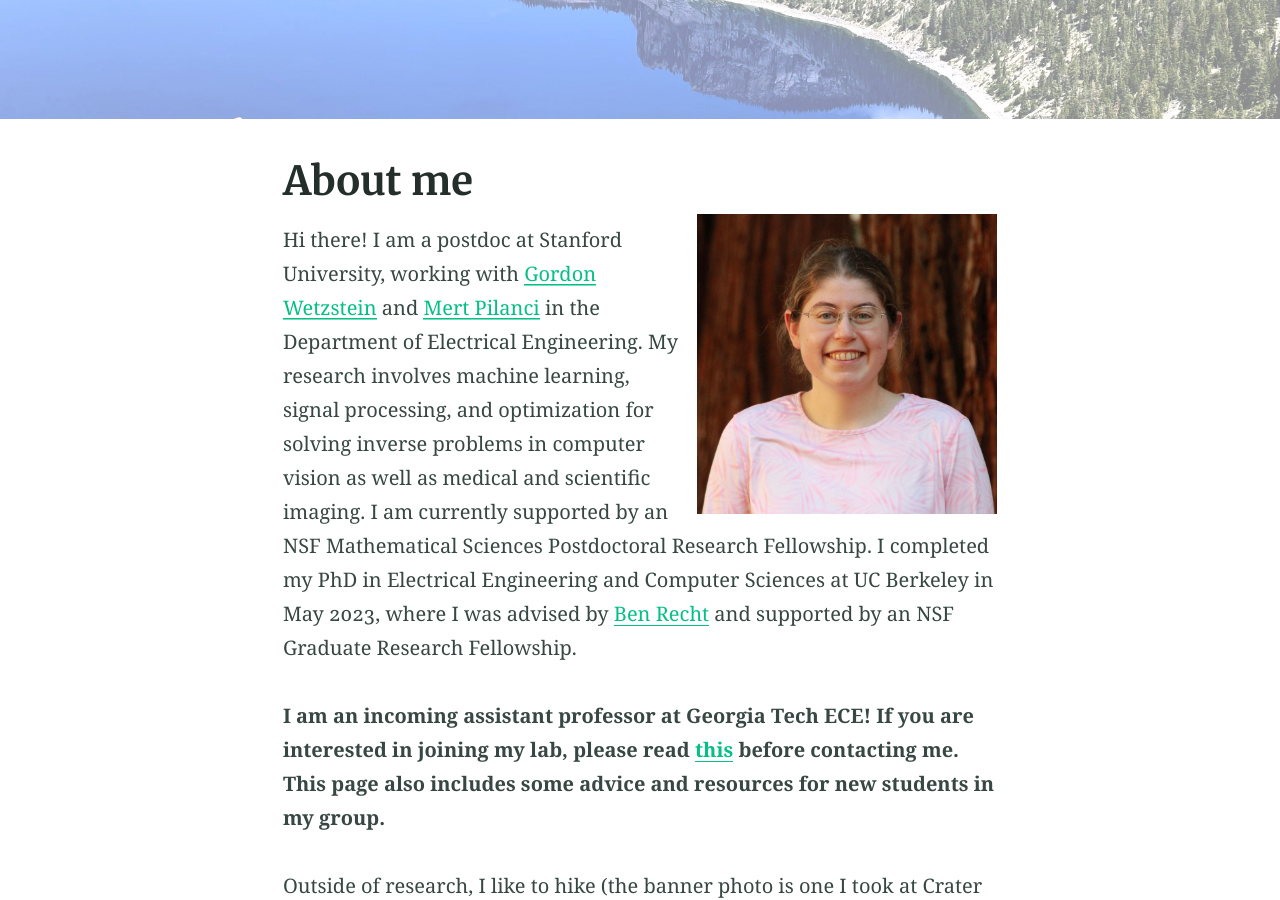
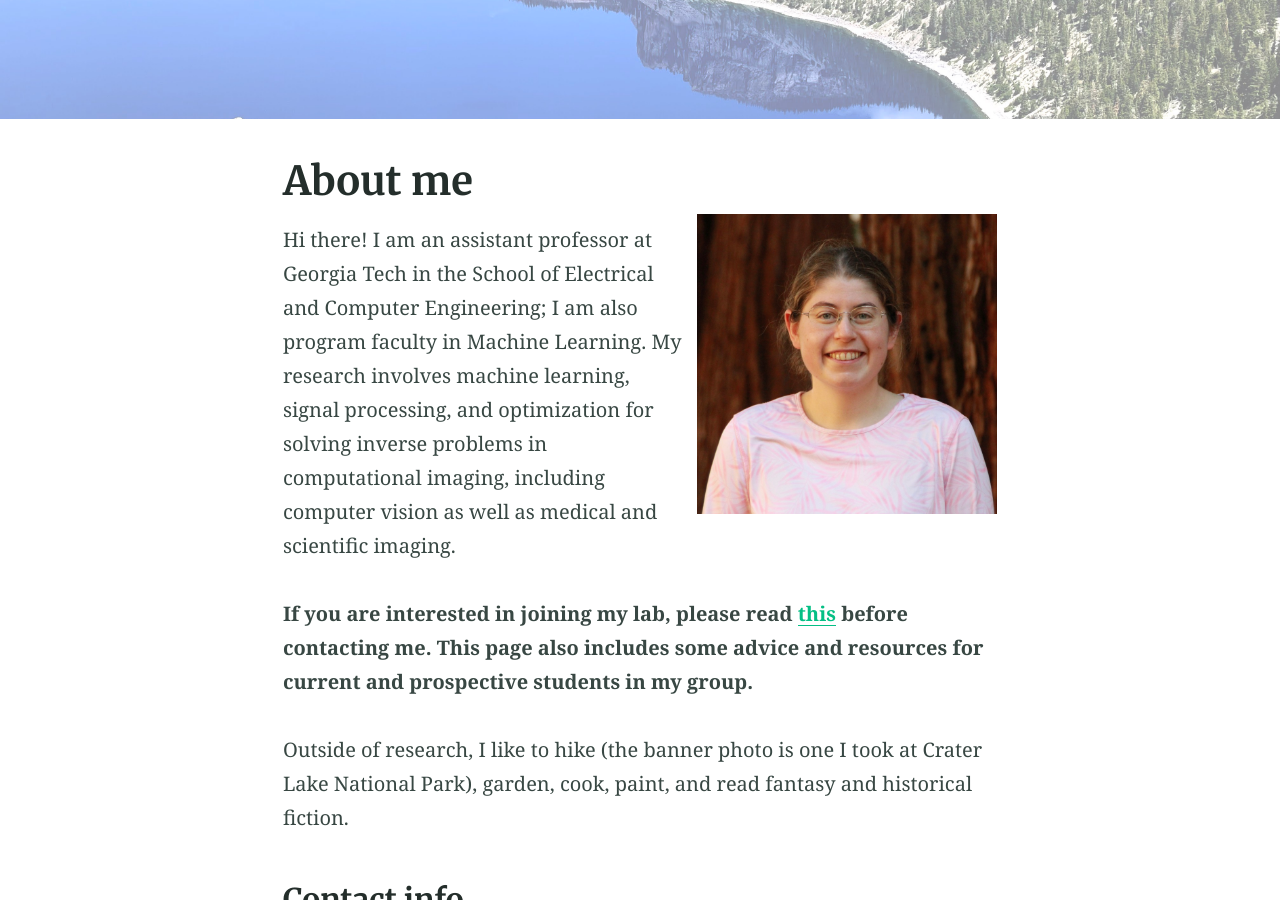
Before and after one commit to sarafridov/sarafridov.github.io, a Jekyll site: the page built from index.md, in a window 1280 px wide and 900 px high, scrolled down 289 px. Built offline with Jekyll 4.4.1, drawn with Linux system fonts in a browser that asks for light colours; some of the changed text lies outside the part shown.

```diff
--- a/_config.yml
+++ b/_config.yml
@@ -97,11 +97,11 @@ encoding: utf-8 # Make sure the encoding is right
 lang: en-GB # Set the site language
 title: "Sara Fridovich-Keil" # Site name or title, also used in jekyll-seo-tag
 logo: "/assets/logos/logo.svg" # Site logo, also used in jekyll-seo-tag
-description: "I am a postdoc in the EE at Stanford, and incoming Assistant Professor in ECE at Georgia Tech. My research involves machine learning, signal processing, and optimization for solving inverse problems in computer vision as well as medical and scientific imaging." # Site description and default description, also used in jekyll-seo-tag
+description: "I am an Assistant Professor in ECE at Georgia Tech. My research involves machine learning, signal processing, and optimization for solving inverse problems in computer vision as well as medical and scientific imaging." # Site description and default description, also used in jekyll-seo-tag
 url: "https://sarafridov.github.io" # Site url, also used in jekyll-seo-tag
 baseurl: ""
 repo: "https://github.com/sarafridov/sarafridov.github.io"
-email: "sarafk@stanford.edu"
+email: "sfk@gatech.edu"
 # disqus: "alembic-1" # Blog post comments, uncomment the option and set the site ID from your Disqus account
 # google_analytics: ''
 # google_analytics_anonymize_ip: ''
@@ -134,7 +134,7 @@ navigation_header:
 # - title: Resources
 #   url: /resources/
 - title: Curriculum Vitae
-  url: '/assets/pdfs/9.23.2024.pdf'
+  url: '/assets/pdfs/8.4.2025.pdf'
 
 navigation_footer:
 - title: Created by Sara Fridovich-Keil
--- a/index.md
+++ b/index.md
@@ -8,21 +8,24 @@ excerpt: "inverse problems, computational imaging, computer vision, foundations
 
 {% include figure.html image="/assets/imgs/headshot_stanford.jpeg" position="right" width="300" height="800" %}
 
-Hi there! I am a postdoc at Stanford University, working with [Gordon Wetzstein](https://web.stanford.edu/~gordonwz/) and [Mert Pilanci](https://web.stanford.edu/~pilanci/) in the Department of Electrical Engineering. My research involves machine learning, signal processing, and optimization for solving inverse problems in computer vision as well as medical and scientific imaging.
+Hi there! I am an assistant professor at Georgia Tech in the School of Electrical and Computer Engineering; I am also program faculty in Machine Learning.
+<!-- Hi there! I am a postdoc at Stanford University, working with [Gordon Wetzstein](https://web.stanford.edu/~gordonwz/) and [Mert Pilanci](https://web.stanford.edu/~pilanci/) in the Department of Electrical Engineering. -->
+My research involves machine learning, signal processing, and optimization for solving inverse problems in computational imaging, including computer vision as well as medical and scientific imaging.
 <!-- I am a postdoctoral scholar at Stanford University, where I work with [Gordon Wetzstein](https://web.stanford.edu/~gordonwz/) and [Mert Pilanci](https://web.stanford.edu/~pilanci/) on foundations and applications of machine learning and signal processing in computational imaging.  -->
-I am currently supported by an NSF Mathematical Sciences Postdoctoral Research Fellowship. I completed my PhD in Electrical Engineering and Computer Sciences at UC Berkeley in May 2023, where I was advised by [Ben Recht](https://people.eecs.berkeley.edu/~brecht/) and supported by an NSF Graduate Research Fellowship.
+<!-- I am currently supported by an NSF Mathematical Sciences Postdoctoral Research Fellowship.  -->
+<!-- I completed my PhD in Electrical Engineering and Computer Sciences at UC Berkeley in May 2023, where I was advised by [Ben Recht](https://people.eecs.berkeley.edu/~brecht/) and supported by an NSF Graduate Research Fellowship. -->
 
-**I am an incoming assistant professor at Georgia Tech ECE! If you are interested in joining my lab, please read [this](https://sarafridov.github.io/prospective/) before contacting me. This page also includes some advice and resources for new students in my group.**
+**If you are interested in joining my lab, please read [this](https://sarafridov.github.io/prospective/) before contacting me. This page also includes some advice and resources for current and prospective students in my group.**
 
-Outside of research, I like to hike (the banner photo is one I took at Crater Lake National Park), garden, cook, paint, and read fantasy and historical fiction novels.
+Outside of research, I like to hike (the banner photo is one I took at Crater Lake National Park), garden, cook, paint, and read fantasy and historical fiction.
 
 ### Contact info
 
-The best way to reach me is by email, at `sarafk at stanford dot edu`. You can also find me on [Google Scholar](https://scholar.google.com/citations?user=9xF7M6wAAAAJ&hl=en), [LinkedIn](https://www.linkedin.com/in/sara-fridovich-keil-3aa744160/), and [GitHub](https://github.com/sarafridov/).
+The best way to reach me is by email, at `sfk at gatech dot edu`. You can also find me on [Google Scholar](https://scholar.google.com/citations?user=9xF7M6wAAAAJ&hl=en), [LinkedIn](https://www.linkedin.com/in/sara-fridovich-keil-3aa744160/), our [lab GitHub](https://github.com/voilalab/), and my [personal GitHub](https://github.com/sarafridov/).
 
 ## Research interests
 
-I am generally interested in foundations of machine learning, particularly connections to signal processing and optimization, and applications to inverse problems that arise in computer vision and computational, medical, and scientific imaging. Please have a look at my [PhD dissertation](https://www2.eecs.berkeley.edu/Pubs/TechRpts/2023/EECS-2023-63.html) and/or [dissertation talk](https://drive.google.com/file/d/1PpJx7MZiiNXr8X5sZCkmnQcJIiwvPc9Q/view) and/or [job talk](https://scien.stanford.edu/index.php/event/dr-sara-fridovich-keil-stanford/). Some of my current research interests are:
+I am generally interested in foundations of machine learning, particularly connections to signal processing and optimization, and applications to inverse problems that arise in computational imaging. Please have a look at my [PhD dissertation](https://www2.eecs.berkeley.edu/Pubs/TechRpts/2023/EECS-2023-63.html) and/or [dissertation talk](https://drive.google.com/file/d/1PpJx7MZiiNXr8X5sZCkmnQcJIiwvPc9Q/view) and/or [job talk](https://scien.stanford.edu/index.php/event/dr-sara-fridovich-keil-stanford/). Some of my current research interests are:
 
 * Finding the "right" signal representation for solving inverse problems, balancing interpretability and expressivity with computational constraints
 * Bridging theory and practice for inverse problems, e.g. nonlinear compressive sensing
```
Also changed, not shown: prospective.md (+12 -10 lines), teaching.md (+3 -3 lines), 1 other file.
